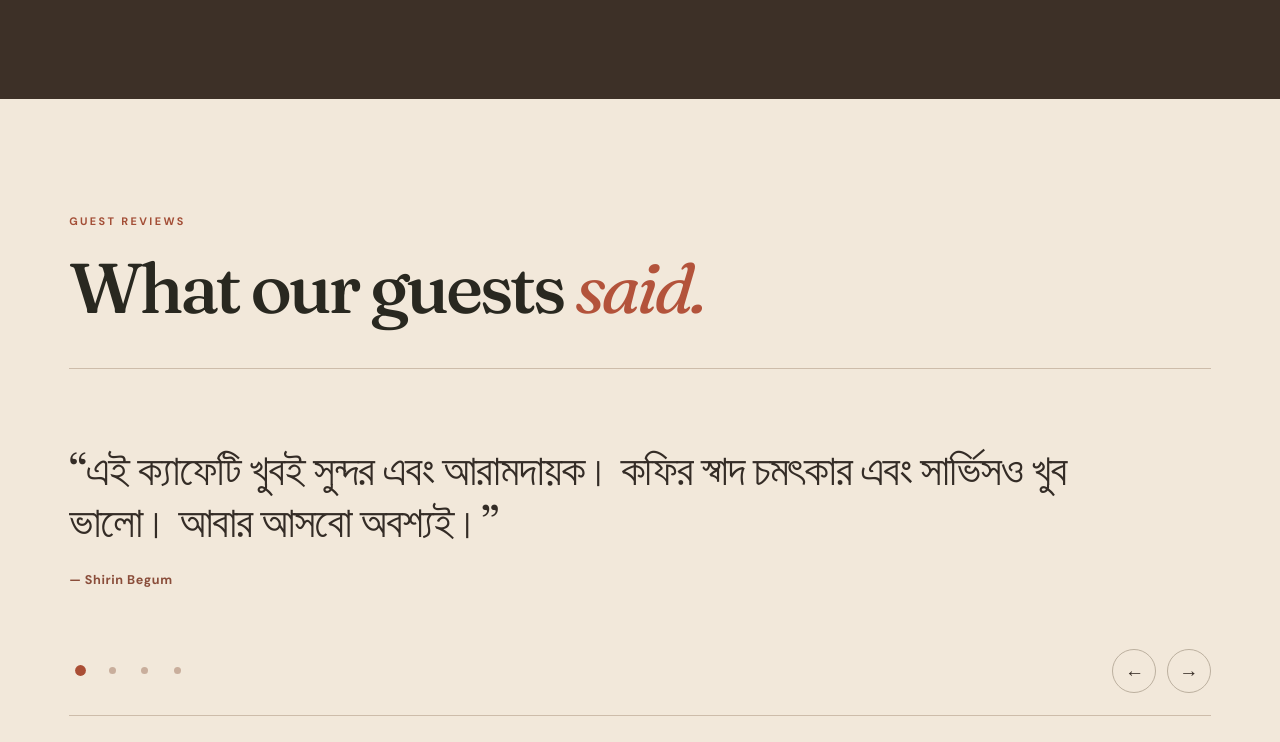
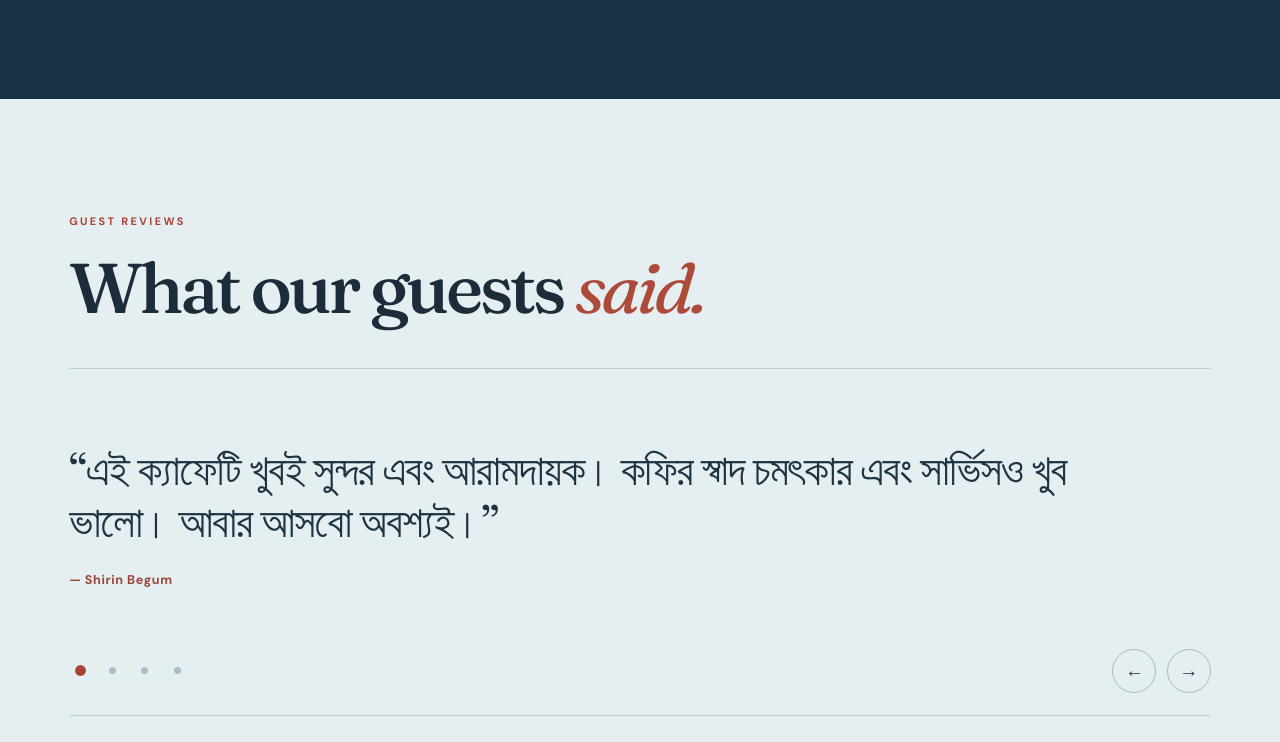
Before and after one commit to aryancodespy/Cafe-Tawa, a plain HTML site: page reviews.html in a window 1280 px wide. Shown: the part 621-1363 px from the top of the page. Drawn offline with Linux system fonts and the light colour scheme.

Commit message:
style: apply new palette and remove ornamental arrow glyphs from reviews.html

```diff
--- a/reviews.html
+++ b/reviews.html
@@ -1,10 +1,10 @@
 <!doctype html><html lang="en"><head><meta charset="utf-8"><meta name="viewport" content="width=device-width,initial-scale=1">
-<meta name="theme-color" content="#fcf8f1"><meta name="description" content="Read what guests have said about Cafe Tawa, a restaurant and coffee shop in Dhanmondi, Dhaka.">
+<meta name="theme-color" content="#F8FAF9"><meta name="description" content="Read what guests have said about Cafe Tawa, a restaurant and coffee shop in Dhanmondi, Dhaka.">
 <link rel="canonical" href="https://cafetawa.com/reviews.html">
 <title>Guest Reviews | Cafe Tawa, Dhanmondi</title><link rel="icon" type="image/png" href="images/Summer.png">
 <link rel="preconnect" href="https://fonts.googleapis.com"><link rel="preconnect" href="https://fonts.gstatic.com" crossorigin>
 <link href="https://fonts.googleapis.com/css2?family=DM+Sans:wght@400;500;600;700&family=Fraunces:ital,opsz,wght@0,9..144,400;0,9..144,500;0,9..144,600;1,9..144,400;1,9..144,500&display=swap" rel="stylesheet">
-<link rel="stylesheet" href="css/cafe-tawa.css"><link rel="stylesheet" href="css/cafe-tawa-refresh.css">
+<link rel="stylesheet" href="css/cafe-tawa.css"><link rel="stylesheet" href="css/cafe-tawa-refresh.css"><link rel="stylesheet" href="css/cafe-tawa-palette.css">
 <script src="js/cafe-tawa.js" defer></script></head>
 <body id="top"><a class="skip-link" href="#main">Skip to content</a><header class="site-header"><div class="container header__inner">
 <a class="brand" href="index.html" aria-label="Cafe Tawa homepage"><img src="images/Summer.png" width="206" height="77" alt="Cafe Tawa logo"></a>
```
